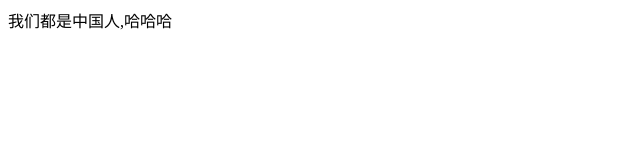
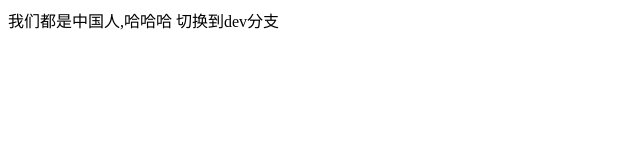
Before and after one commit to abcpan/website_demo, a plain HTML site: page index.html in a window 1280 px wide. Shown: the whole page, without its empty margins (0-640 px from the left). Drawn offline with Linux system fonts and the light colour scheme.

Commit message:
add one sentence

```diff
--- a/index.html
+++ b/index.html
@@ -7,6 +7,7 @@
 <body>
 	<div>
 		我们都是中国人,哈哈哈
+		切换到dev分支
 	</div>
 </body>
 </html>
```
